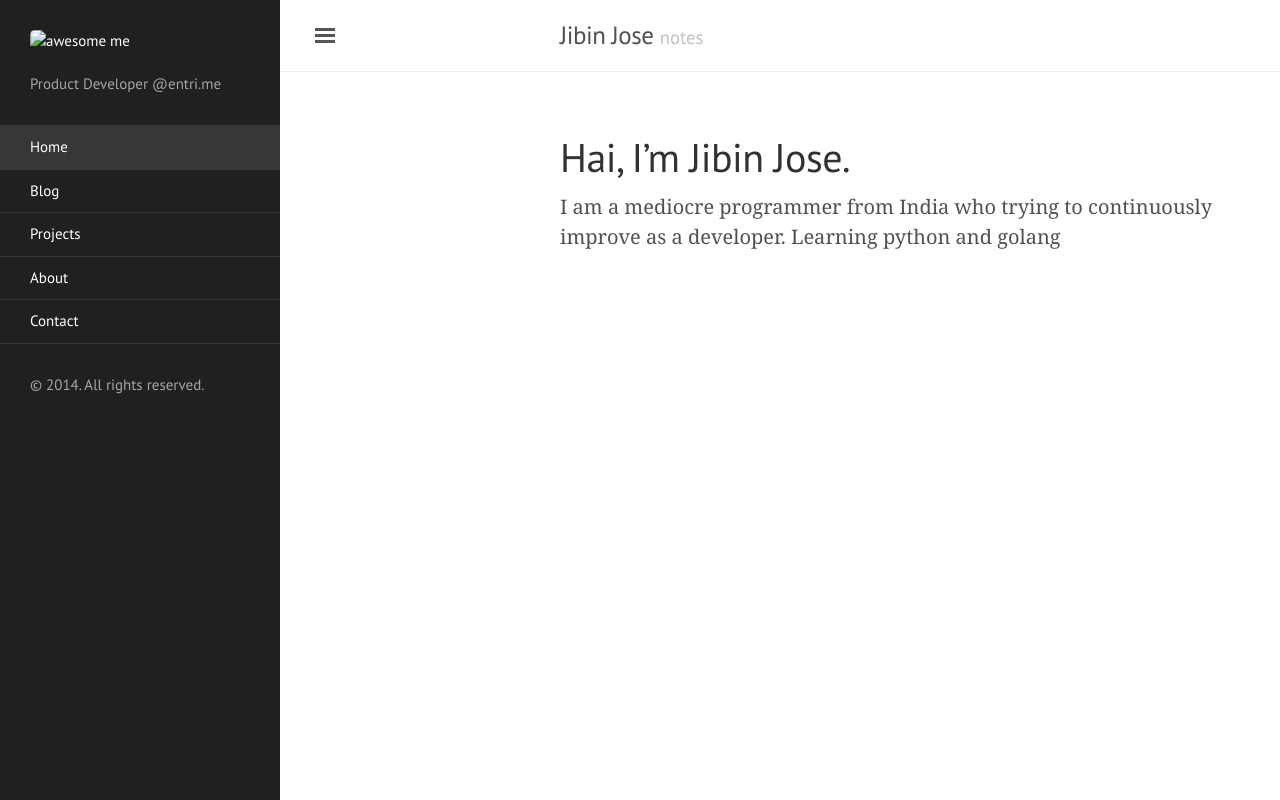
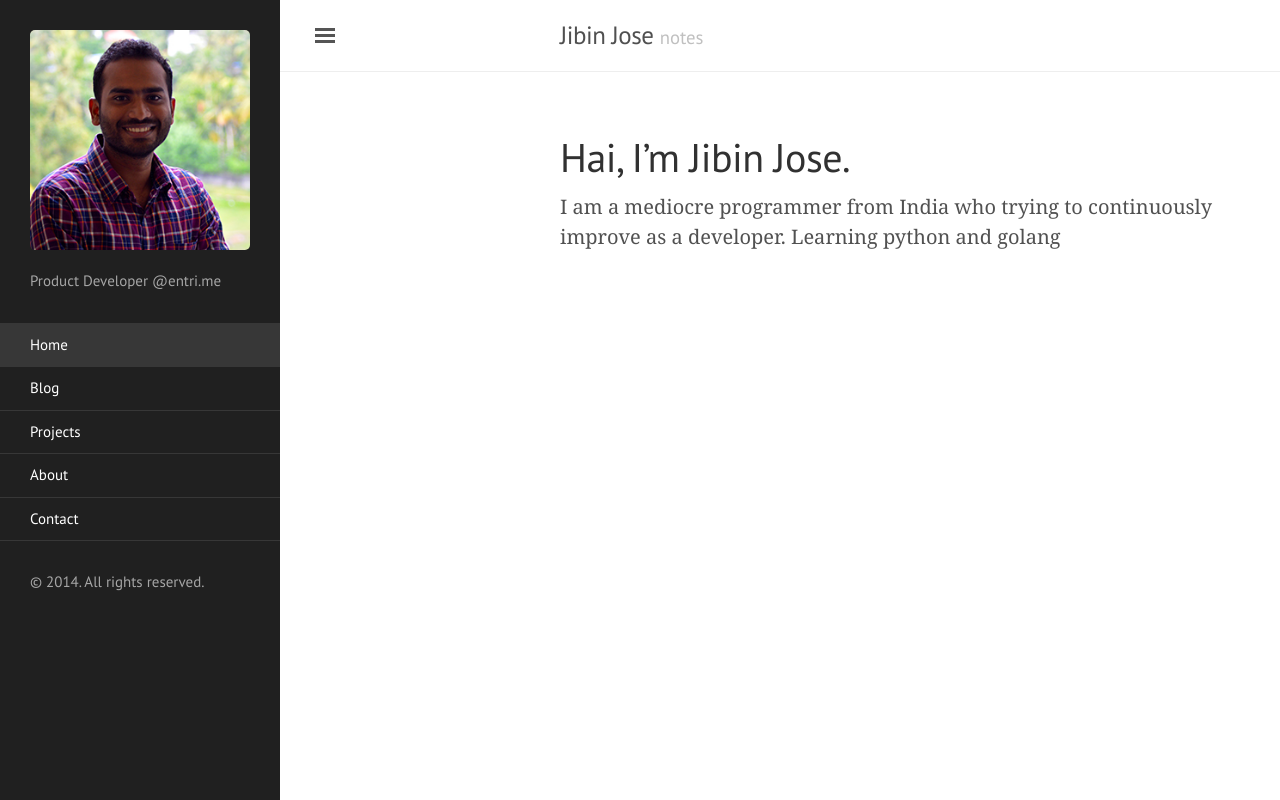
Before and after one commit to josejibin/josejibin.github.io, a plain HTML site: page index.html in a window 1280 px wide. Both pictures are taken after a click on the label 45 px from the left and 36 px from the top of the page. Drawn offline with Linux system fonts and the light colour scheme.

Commit message:
correct image link

```diff
--- a/index.html
+++ b/index.html
@@ -30,7 +30,7 @@
     <div class="profile">
       <div class="profile-logo">
         <a href="https://josejibin.github.io/">
-          <img class="profile-logo-img" src="img/me.jpg" alt="awesome me">
+          <img class="profile-logo-img" src="img/jibin-jose.jpg" alt="awesome me">
         </a>
       </div>
       <div class="profile-detail">
```
